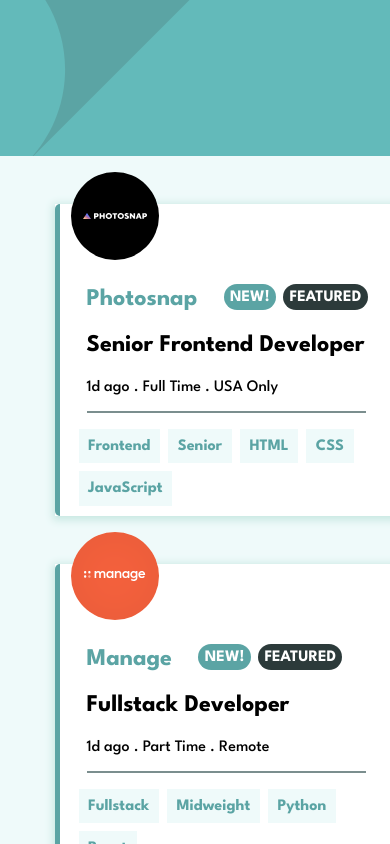
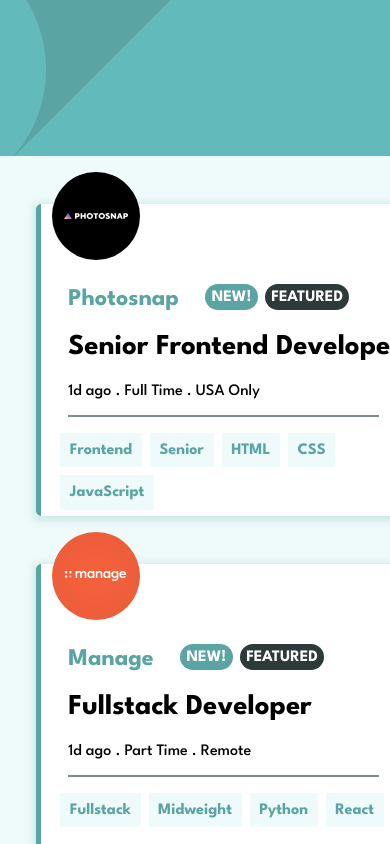
Before and after one commit to M1RAK/static-job-listings-master, a React (Vite) app: page / in a window 390 px wide. Shown: the top 844 px of the page. Built offline with nearby package versions, Linux system fonts and the light colour scheme.

Commit message:
completed!

```diff
--- a/src/components/JobsList/JobsList.jsx
+++ b/src/components/JobsList/JobsList.jsx
@@ -23,21 +23,21 @@
 
           <div className="card-meta">
           <div className="tags">
-          <span className="tag company">
+          <div className="tag company">
             <h4>{company}</h4>
-          </span>
-         {isNew && <span className="tag new">
+          </div>
+         {isNew && <div className="tag new">
             <p>New!</p>
-            </span>}
-         {isFeatured && <span className="tag featured">
+            </div>}
+         {isFeatured && <div className="tag featured">
             <p>Featured</p>
-            </span>}
+            </div>}
            </div>
 
            <div className="card-title">
-            <h2>
+            <h1>
              {position}
-            </h2>
+            </h1>
            </div>
 
            <div className='card-info'>
@@ -49,9 +49,9 @@
              <div  className="break-line"></div>
              <div className="filters">
              {jobTags.map((tag,index) => {
-                return <span key={index} onClick={() => handleFilters(tag)}>
+                return <div key={index} onClick={() => handleFilters(tag)}>
                     {tag}
-                </span>
+                </div>
              })
 
              }
--- a/src/styles/style.css
+++ b/src/styles/style.css
@@ -20,6 +20,10 @@
   width: 100%;
   display: flex;
   justify-content: center;
+}
+
+h1 {
+  font-size: 1.8rem;
 }
 
 .filter-bg {
@@ -159,7 +163,7 @@
   gap: 0.45rem;
   cursor: pointer;
 }
-.card-container .filters span {
+.card-container .filters div {
   padding: 0.5rem;
   background-color: var(--Light-Grayish-Cyan-Bg);
   color: var(--Desaturated-Dark-Cyan);
@@ -184,7 +188,7 @@
     gap: 0.3rem;
     margin-left: 3rem;
   }
-  .card-container .filters span {
+  .card-container .filters div {
     padding: 0.3rem;
   }
 }
@@ -234,7 +238,7 @@
     margin-left: 1rem;
     margin-top: 1rem;
   }
-  .card-container .filters span {
+  .card-container .filters div {
     padding: 0.6rem;
     font-size: 1rem;
   }
--- a/src/styles/style.scss
+++ b/src/styles/style.scss
@@ -29,6 +29,10 @@
  width: 100%;
  display: flex;
  justify-content: center;
+}
+
+h1{
+    font-size: 1.8rem;
 }
 
 // Header
@@ -173,7 +177,7 @@
         gap: .45rem;
         cursor: pointer;
 
-        span{
+        div{
             padding: .5rem;
             background-color: var(--Light-Grayish-Cyan-Bg);
             color: var(--Desaturated-Dark-Cyan);
@@ -199,7 +203,7 @@
     .filters{
         gap: .3rem;
         margin-left: 3rem;
-        span{
+        div{
             padding: .3rem;
         }
     }
@@ -257,7 +261,7 @@
         gap: .5rem;
         margin-left: 1rem;
         margin-top: 1rem;
-        span{
+        div{
             padding: .6rem;
             font-size: 1rem;
         }
```
Also changed, not shown: 1 other file (tests, documents, lock files or other folders).
